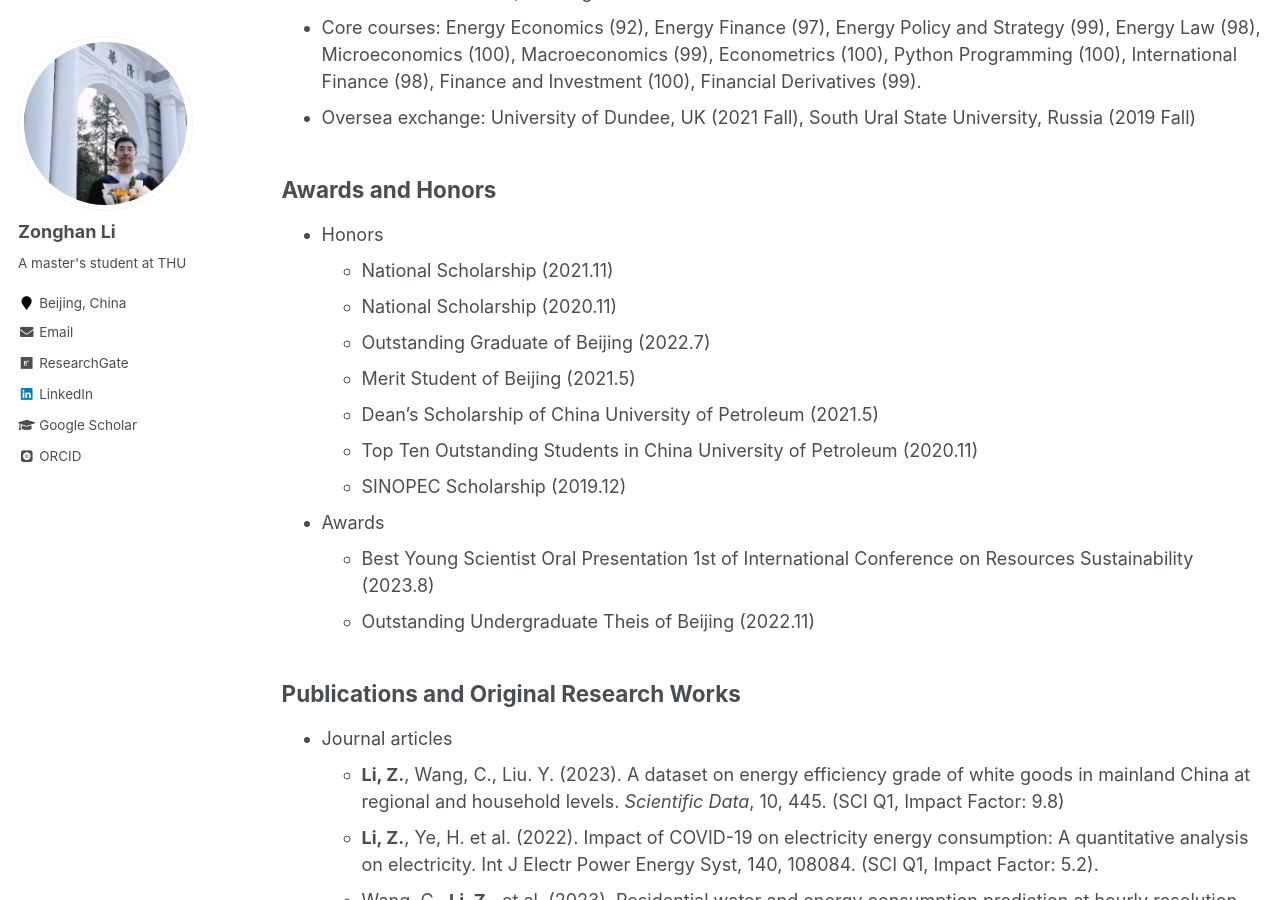
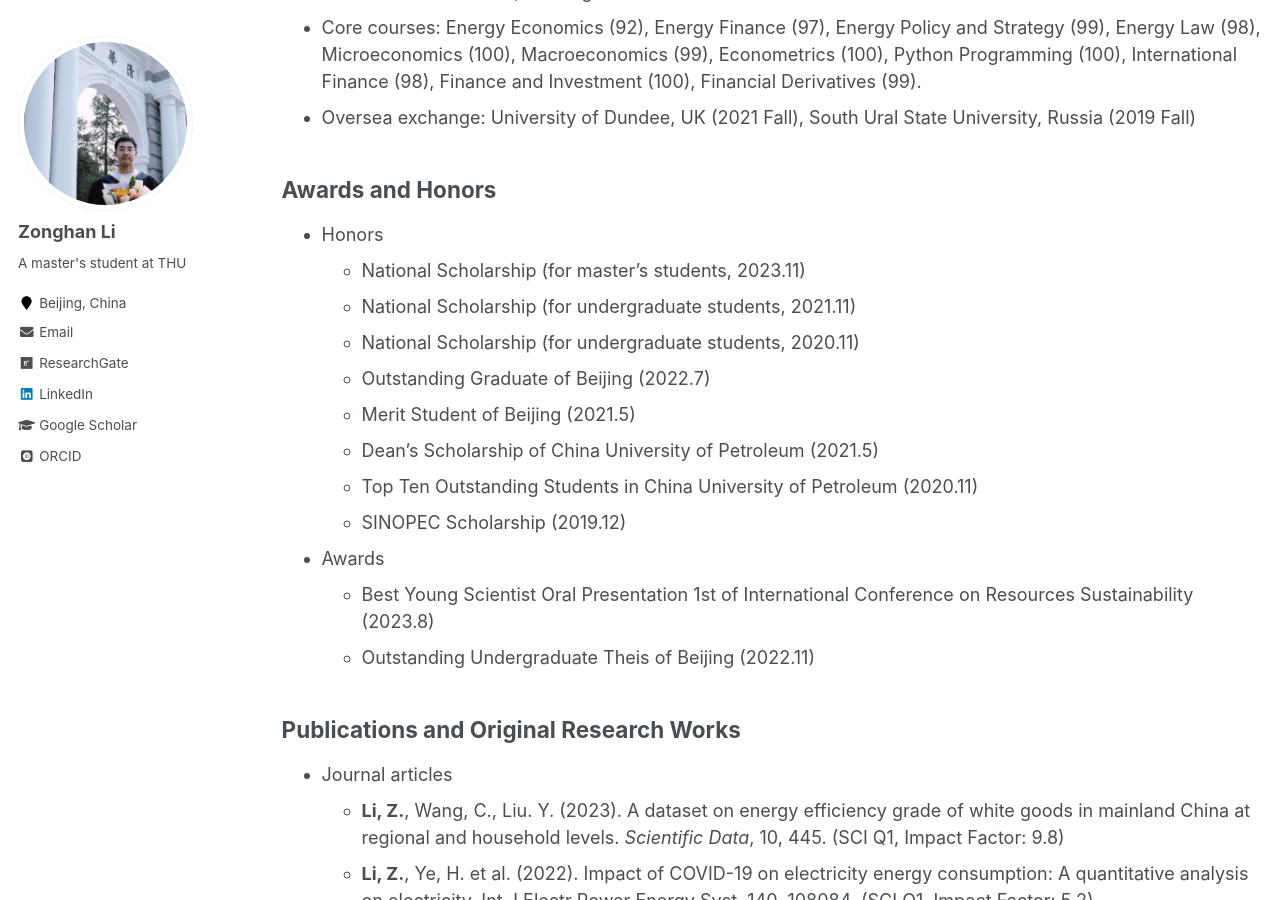
Before and after one commit to lzh3278/lzh.github.io, a Jekyll site: the page built from _pages/cv.md, in a window 1280 px wide and 900 px high, scrolled down 593 px. Built offline with Jekyll 4.4.1, drawn with Linux system fonts in a browser that asks for light colours; some web fonts are replaced; some of the changed text lies outside the part shown.

Commit message:
Update cv.md

```diff
--- a/_pages/cv.md
+++ b/_pages/cv.md
@@ -27,8 +27,9 @@ Education
 Awards and Honors
 ------
 * Honors
-    * National Scholarship (2021.11)
-    * National Scholarship (2020.11)
+    * National Scholarship (for master's students, 2023.11)
+    * National Scholarship (for undergraduate students, 2021.11)
+    * National Scholarship (for undergraduate students, 2020.11)
     * Outstanding Graduate of Beijing (2022.7)
     * Merit Student of Beijing (2021.5)
     * Dean’s Scholarship of China University of Petroleum (2021.5)
@@ -74,6 +75,8 @@ Research Experiences
 
 Professional Experiences
 ------
+* Nov.2023 - Now: Intern
+  * Microsoft Research Asia, Microsoft Crop.
 * Oct.2021 - Jan.2022: Intern
   * Department of Science, Technology, and Finance, Ministry of Ecology and Environment of PRC
 
```
